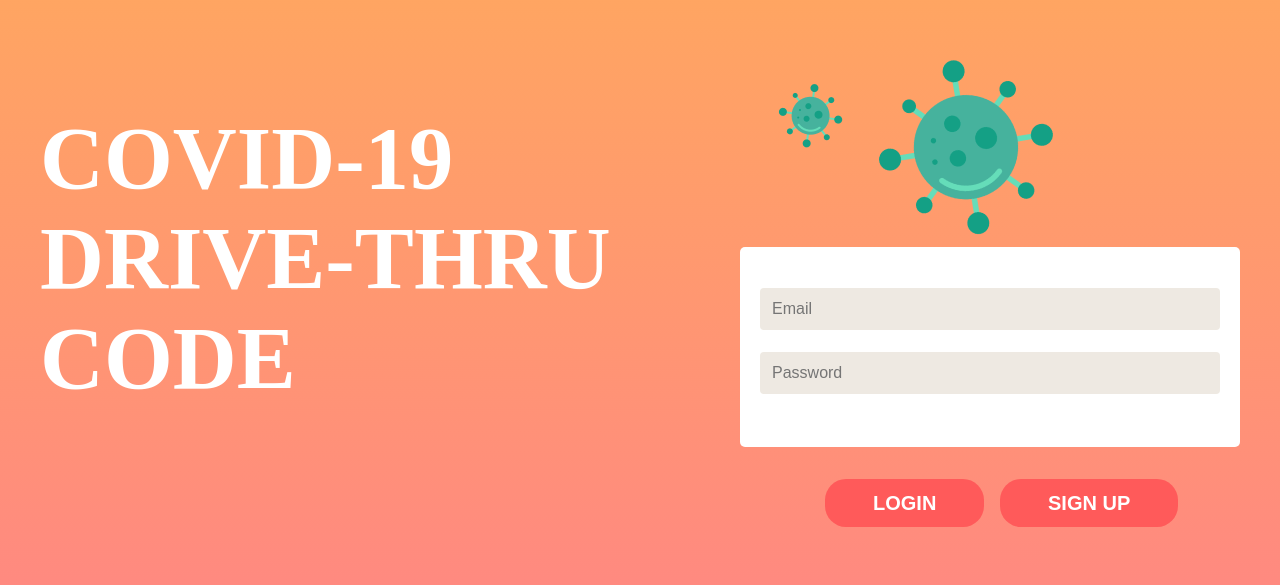
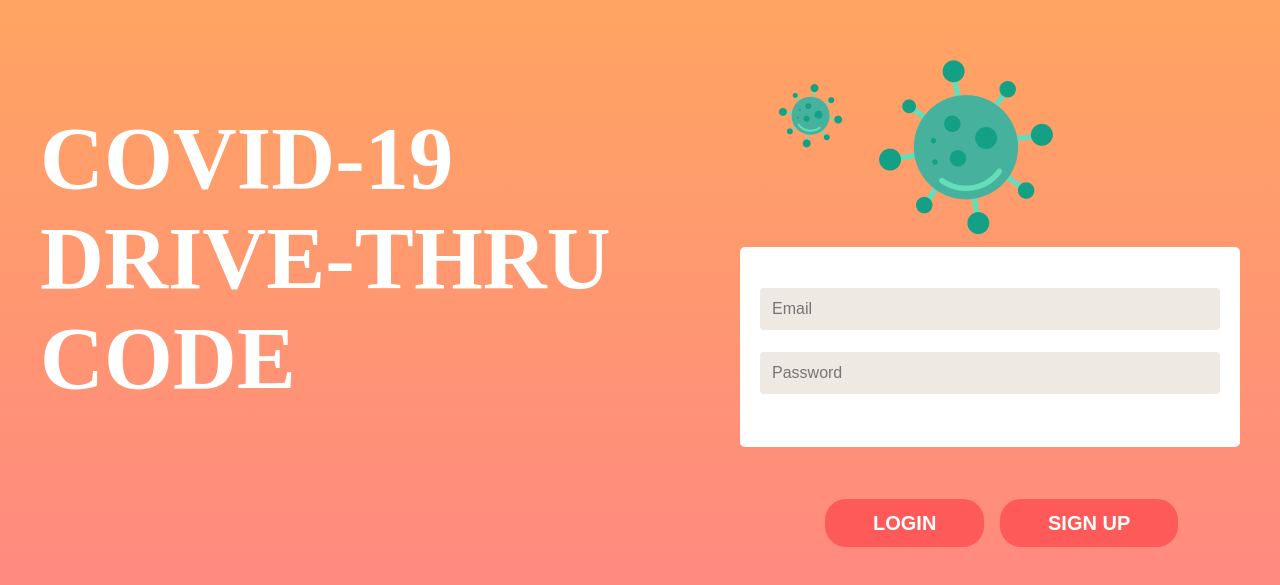
Before and after one commit to anantjawanda/DriveThru, a plain HTML site: page index.html in a window 1280 px wide. Shown: the part 113-698 px from the top of the page. Drawn offline with Linux system fonts and the light colour scheme.

Commit message:
Changed the thing

```diff
--- a/home.css
+++ b/home.css
@@ -45,7 +45,7 @@ header h1 {
 /* LOGIN button */
 #loginButton {
     position: absolute;
-    bottom: 160px;
+    bottom: 140px;
     left: 825px;
     font-size: 20px;
     line-height: 24px;
@@ -68,7 +68,7 @@ header h1 {
 /* SIGN UP button */
 #signupButton {
     position: absolute;
-    bottom: 160px;
+    bottom: 140px;
     left: 1000px;
     font-size: 20px;
     line-height: 24px;
```
